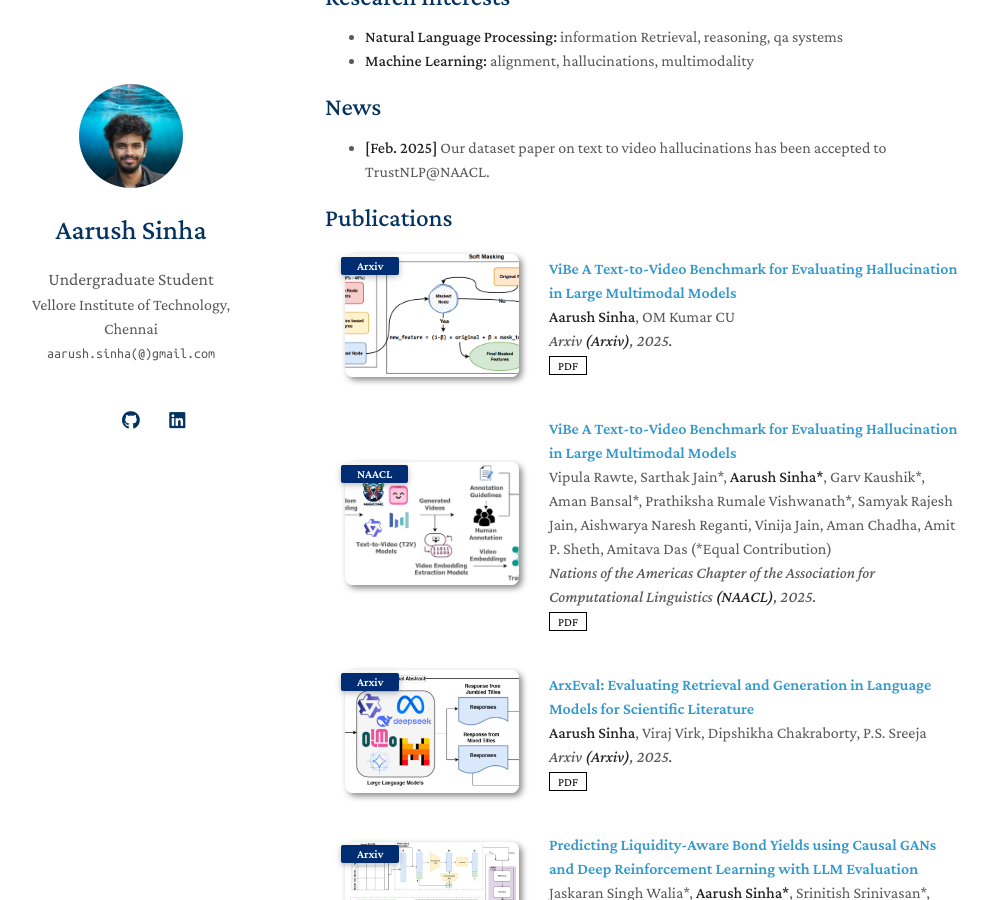
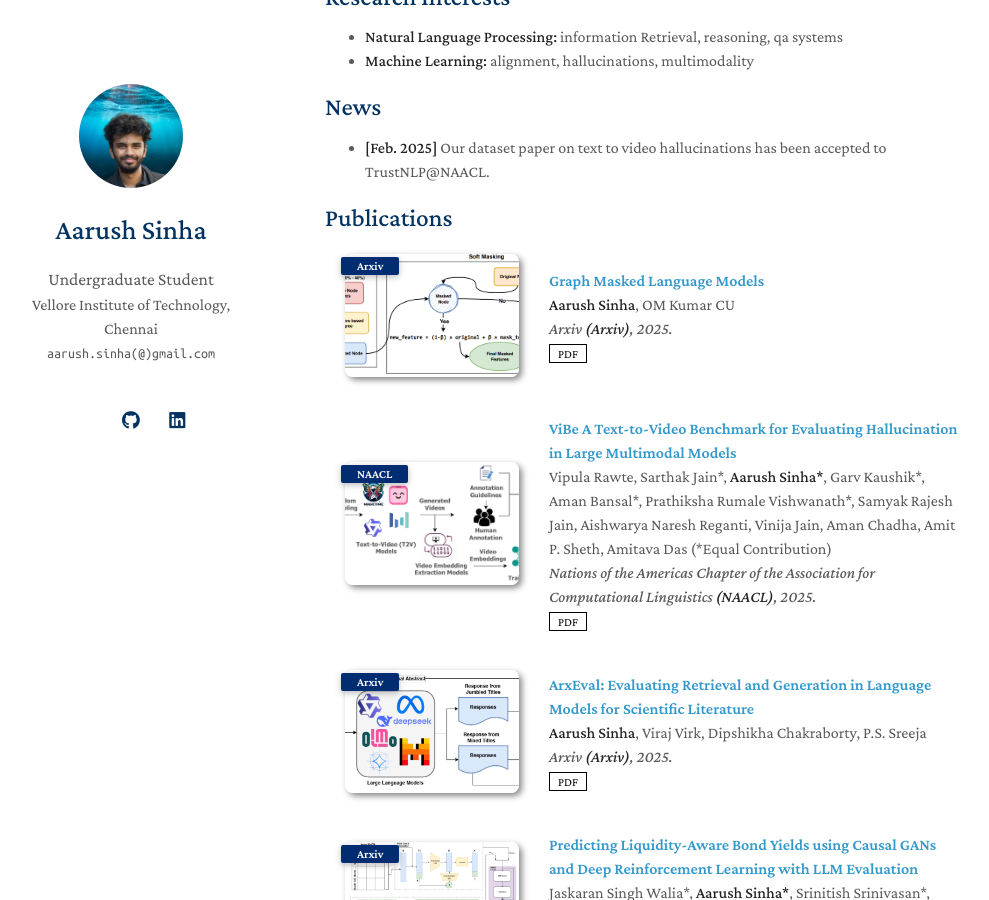
Before and after one commit to chungimungi/chungimungi.github.io, a Jekyll site: the page built from index.md, in a window 1280 px wide and 900 px high, scrolled down 354 px. Shown: the whole window, without its empty margins (145-1134 px from the left). Built offline with Jekyll 4.4.1, drawn with Linux system fonts in a browser that asks for light colours; a style sheet for code colours, icons or effects is not loaded; our own code applies the rules of GitHub Pages for plain Markdown files.

Commit message:
Update publications.yml

```diff
--- a/_data/publications.yml
+++ b/_data/publications.yml
@@ -1,5 +1,5 @@
 main:
-  - title: ViBe A Text-to-Video Benchmark for Evaluating Hallucination in Large Multimodal Models
+  - title: Graph Masked Language Models
     authors: <strong>Aarush Sinha</strong>, OM Kumar CU
     conference_short: Arxiv
     conference: Arxiv <strong>(Arxiv)</strong>, 2025.
```
